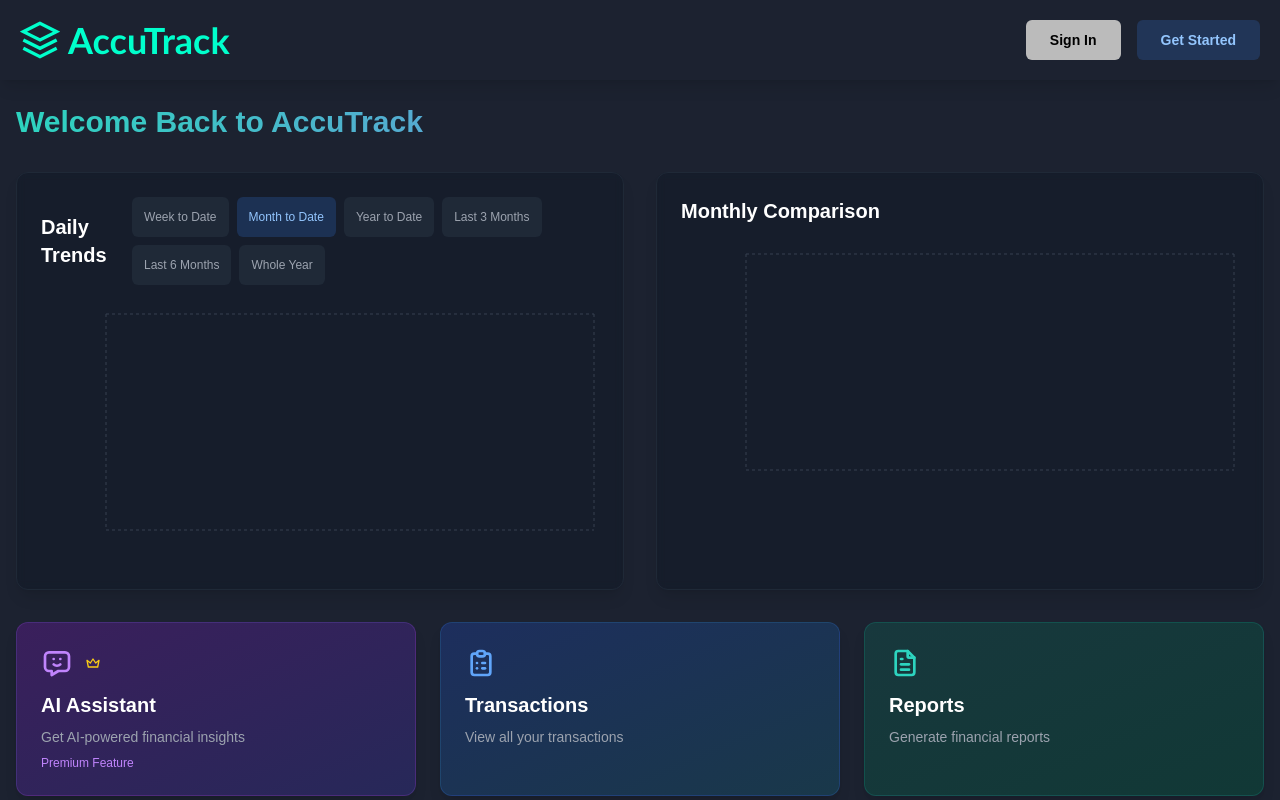
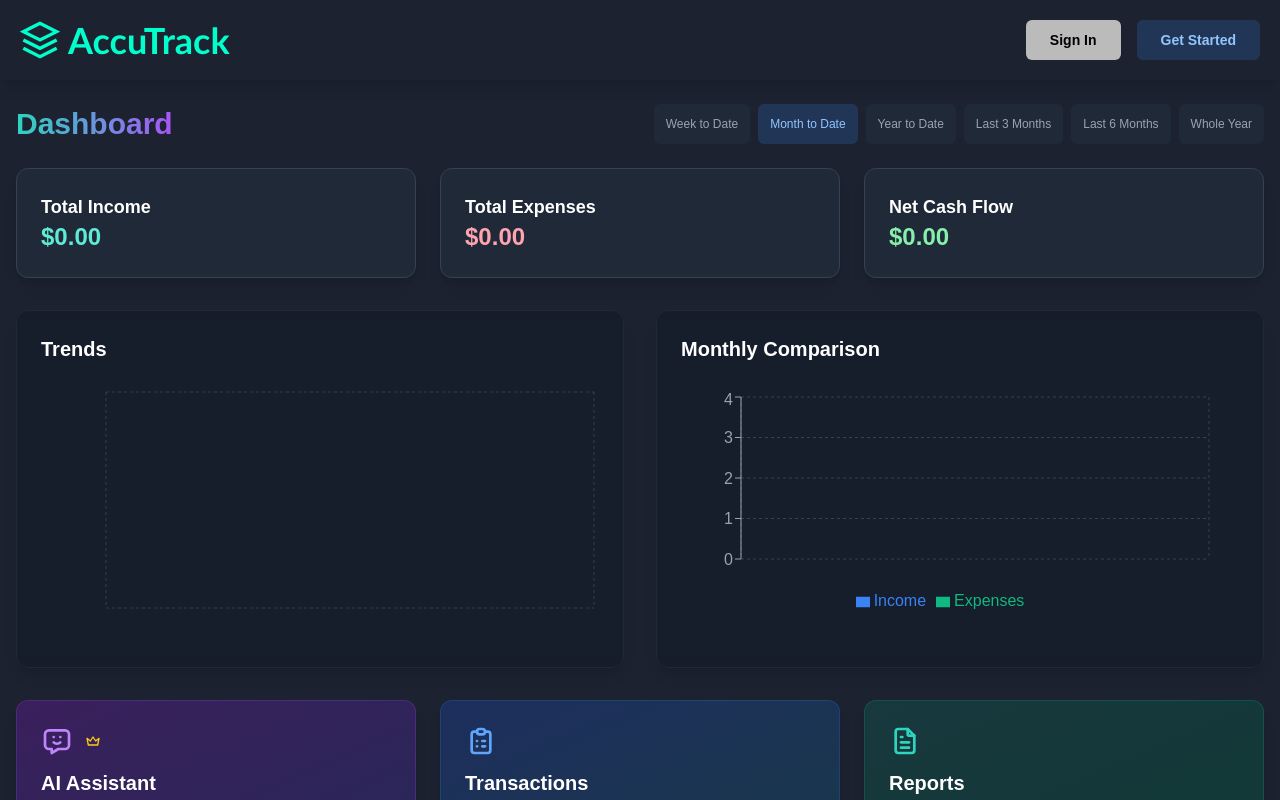
Before and after one commit to tm21cy/4P02-Group-10, a Next.js app in the folder Accutrack/: page /dashboard in a window 1280 px wide. Shown: the top 800 px of the page. Built offline with nearby package versions, Linux system fonts and the light colour scheme; no server answers.

Commit message:
Updated Dashboard: New cards, new graph & moved filters

```diff
--- a/Accutrack/src/app/(routes)/dashboard/page.jsx
+++ b/Accutrack/src/app/(routes)/dashboard/page.jsx
@@ -13,15 +13,16 @@ import {
   IconChevronDown,
 } from "@tabler/icons-react";
 import {
-  AreaChart,
-  Area,
+  LineChart,
+  Line,
+  BarChart,
+  Bar,
   XAxis,
   YAxis,
   CartesianGrid,
   Tooltip,
   ResponsiveContainer,
-  BarChart,
-  Bar,
+  Legend
 } from 'recharts';
 import Link from "next/link";
 
@@ -41,6 +42,11 @@ function Dashboard() {
   const [graphData, setGraphData] = useState({
     areaChart: [],
     barChart: []
+  });
+  const [cardsData, setCardsData] = useState({
+    totalIncome: 0,
+    totalExpenses: 0,
+    netCashFlow: 0
   });
 
   useEffect(() => {
@@ -64,6 +70,40 @@ function Dashboard() {
 
       // Process data for graph based on selected range
       processGraphData(incomeData, expenseData);
+
+      // Calculate card data using the selectedRange filter
+      const today = new Date();
+      let cardStartDate = new Date();
+      switch(selectedRange) {
+        case "Week to Date":
+          cardStartDate.setDate(today.getDate() - 7);
+          break;
+        case "Month to Date":
+          cardStartDate.setMonth(today.getMonth() - 1);
+          break;
+        case "Year to Date":
+          cardStartDate.setFullYear(today.getFullYear() - 1);
+          break;
+        // Add additional cases as needed; defaulting to "Month to Date"
+        default:
+          cardStartDate.setMonth(today.getMonth() - 1);
+      }
+      const incomeSum = incomeData.reduce((sum, inc) => {
+        const incDate = new Date(inc.date);
+        return incDate >= cardStartDate ? sum + Number(inc.amount) : sum;
+      }, 0);
+      const expensesSum = expenseData.reduce((sum, exp) => {
+        const expDate = new Date(exp.date);
+        return expDate >= cardStartDate ? sum + Number(exp.amount) : sum;
+      }, 0);
+      const netCashFlow = incomeSum - expensesSum;
+
+      setCardsData({
+        totalIncome: incomeSum,
+        totalExpenses: expensesSum,
+        netCashFlow
+      });
+
     } catch (error) {
       console.error("Error fetching data:", error);
     }
@@ -131,17 +171,10 @@ function Dashboard() {
 
       {/* Welcome Banner */}
       <div className="max-w-7xl mx-auto mt-6 px-4">
+        <div className="flex justify-between items-center">
           <h1 className="text-3xl font-bold bg-gradient-to-r from-teal-400 to-purple-500 bg-clip-text text-transparent">
-          Welcome Back to AccuTrack
+            Dashboard
           </h1>
-      </div>
-
-      {/* Graphs Section */}
-      <div className="max-w-7xl mx-auto mt-8 px-4 grid grid-cols-1 lg:grid-cols-2 gap-8">
-        {/* Daily Trends Graph */}
-        <div className="bg-gray-900/50 backdrop-blur-sm p-6 rounded-xl shadow-lg border border-gray-800">
-          <div className="flex justify-between items-center mb-6">
-            <h2 className="text-xl font-semibold text-white">Daily Trends</h2>
           <div className="flex gap-2 flex-wrap">
             {dateRanges.map((range) => (
               <Button
@@ -158,34 +191,55 @@ function Dashboard() {
             ))}
           </div>
         </div>
+      </div>
+
+      {/* Cards Section */}
+      <div className="max-w-7xl mx-auto mt-6 px-4 grid grid-cols-1 md:grid-cols-3 gap-6">
+        <div className="bg-gray-800 p-6 rounded-xl shadow-lg border border-gray-700">
+          <h3 className="text-lg font-bold text-white">Total Income</h3>
+          <p className="text-2xl font-semibold text-teal-300">${cardsData.totalIncome.toFixed(2)}</p>
+        </div>
+        <div className="bg-gray-800 p-6 rounded-xl shadow-lg border border-gray-700">
+          <h3 className="text-lg font-bold text-white">Total Expenses</h3>
+          <p className="text-2xl font-semibold text-rose-300">${cardsData.totalExpenses.toFixed(2)}</p>
+        </div>
+        <div className="bg-gray-800 p-6 rounded-xl shadow-lg border border-gray-700">
+          <h3 className="text-lg font-bold text-white">Net Cash Flow</h3>
+          <p className="text-2xl font-semibold text-green-300">${cardsData.netCashFlow.toFixed(2)}</p>
+        </div>
+      </div>
+
+      {/* Graphs Section */}
+      <div className="max-w-7xl mx-auto mt-8 px-4 grid grid-cols-1 lg:grid-cols-2 gap-8">
+        {/* Daily Trends Graph */}
+        <div className="bg-gray-900/50 backdrop-blur-sm p-6 rounded-xl shadow-lg border border-gray-800">
+          <h2 className="text-xl font-semibold text-white mb-6">Trends</h2>
           <div className="h-64">
             <ResponsiveContainer width="100%" height="100%">
-              <AreaChart data={graphData.areaChart}>
+              <LineChart data={graphData.areaChart}>
                 <CartesianGrid strokeDasharray="3 3" stroke="#374151" />
                 <XAxis dataKey="date" stroke="#9CA3AF" />
                 <YAxis stroke="#9CA3AF" />
                 <Tooltip
                   contentStyle={{
                     backgroundColor: '#1F2937',
-                    border: '1px solid #374151',
+                    border: "1px solid #374151",
                     borderRadius: '0.5rem'
                   }}
                 />
-                <Area
+                <Line
                   type="monotone"
                   dataKey="income"
                   stroke="#3B82F6"
-                  fill="#3B82F6"
-                  fillOpacity={0.2}
+                  strokeWidth={2}
                 />
-                <Area
+                <Line
                   type="monotone"
                   dataKey="expenses"
                   stroke="#10B981"
-                  fill="#10B981"
-                  fillOpacity={0.2}
+                  strokeWidth={2}
                 />
-              </AreaChart>
+              </LineChart>
             </ResponsiveContainer>
           </div>
         </div>
@@ -195,9 +249,17 @@ function Dashboard() {
           <h2 className="text-xl font-semibold text-white mb-6">Monthly Comparison</h2>
           <div className="h-64">
             <ResponsiveContainer width="100%" height="100%">
-              <BarChart data={graphData.barChart}>
+              <BarChart
+                data={graphData.barChart}
+                margin={{ top: 10, right: 30, left: 0, bottom: 30 }}
+              >
                 <CartesianGrid strokeDasharray="3 3" stroke="#374151" />
-                <XAxis dataKey="month" stroke="#9CA3AF" />
+                <XAxis
+                  dataKey="month"
+                  stroke="#9CA3AF"
+                  dy={10}
+                  tick={{ fontSize: 12 }}
+                />
                 <YAxis stroke="#9CA3AF" />
                 <Tooltip
                   contentStyle={{
@@ -206,8 +268,9 @@ function Dashboard() {
                     borderRadius: '0.5rem'
                   }}
                 />
-                <Bar dataKey="income" fill="#3B82F6" fillOpacity={0.8} />
-                <Bar dataKey="expenses" fill="#10B981" fillOpacity={0.8} />
+                <Legend />
+                <Bar dataKey="income" name="Income" stackId="a" fill="#3B82F6" fillOpacity={0.8} />
+                <Bar dataKey="expenses" name="Expenses" stackId="a" fill="#10B981" fillOpacity={0.8} />
               </BarChart>
             </ResponsiveContainer>
           </div>
```
Also changed, not shown: Accutrack/src/lib/inventory.js (added, +14 -0 lines). Lines whose indentation alone changed are shown as unchanged.
